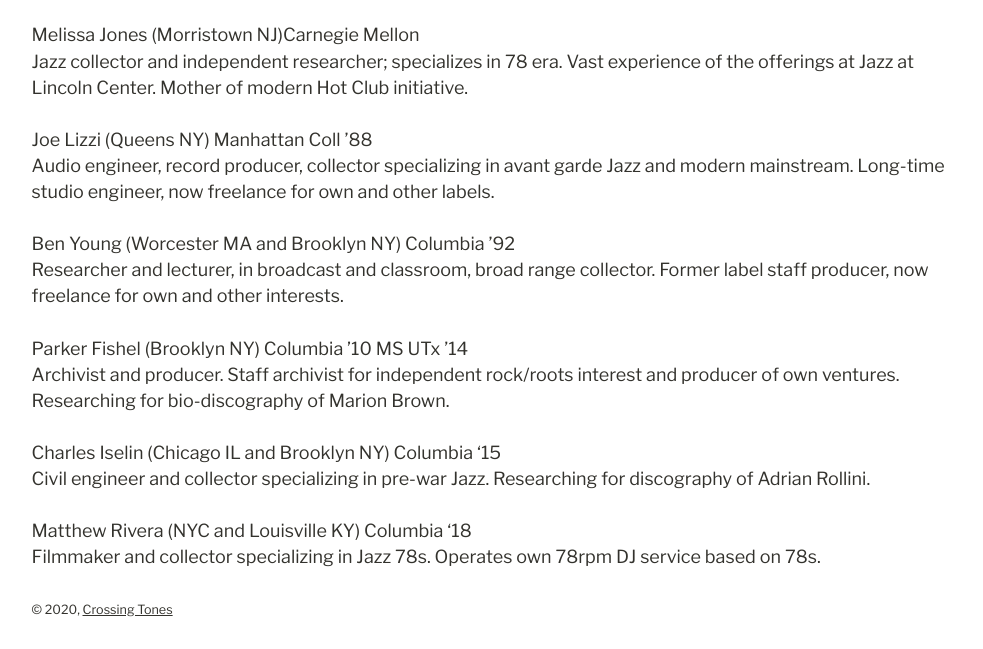
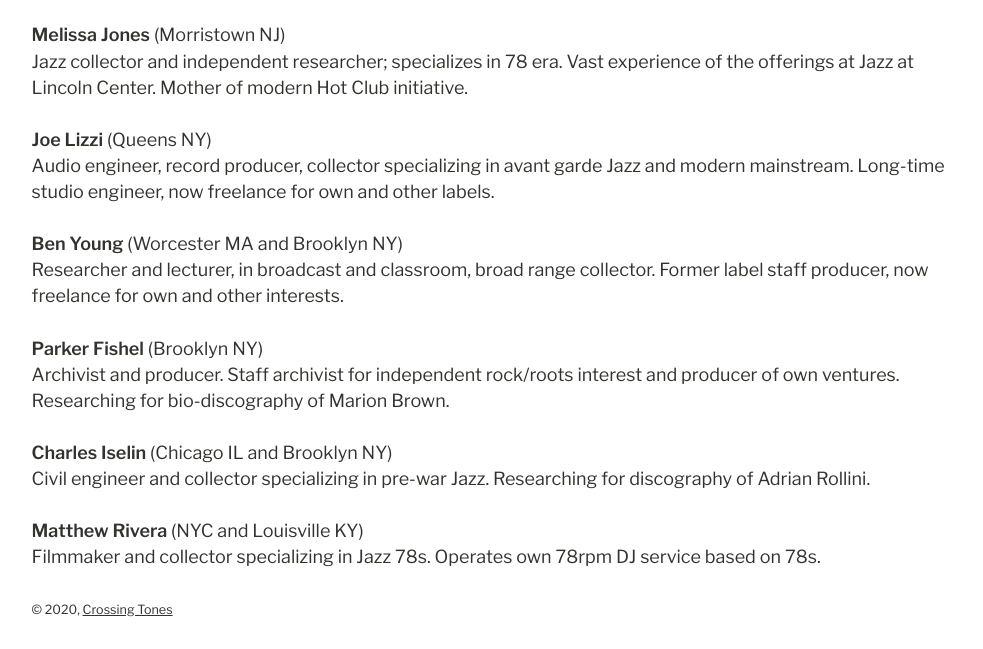
Before and after one commit to lizlove/crossing-tones, a Gatsby site: page /who-we-are in a window 1280 px wide. Shown: the part 171-820 px from the top of the page, without its empty margins (148-1131 px from the left). Built offline with nearby package versions, Linux system fonts and the light colour scheme; Gatsby itself is replaced by a stand-in of ours.

Commit message:
Fix name spacing.

```diff
--- a/src/pages/who-we-are.tsx
+++ b/src/pages/who-we-are.tsx
@@ -10,36 +10,44 @@ const WhoWeAre = (props: PageProps) => (
     <SEO title="Who We Are" />
     <h1>Who we are</h1>
     <p>
-      Melissa Jones (Morristown NJ)Carnegie Mellon
-      <br></br> Jazz collector and independent researcher; specializes in 78
-      era. Vast experience of the offerings at Jazz at Lincoln Center. Mother of
-      modern Hot Club initiative.
+      <b>Melissa Jones</b> (Morristown NJ)
+      <br></br>
+      Jazz collector and independent researcher; specializes in 78 era. Vast
+      experience of the offerings at Jazz at Lincoln Center. Mother of modern
+      Hot Club initiative.
     </p>
     <p>
-      Joe Lizzi (Queens NY) Manhattan Coll ’88 <br></br> Audio engineer, record
-      producer, collector specializing in avant garde Jazz and modern
-      mainstream. Long-time studio engineer, now freelance for own and other
-      labels.
+      <b>Joe Lizzi</b> (Queens NY)
+      <br></br>
+      Audio engineer, record producer, collector specializing in avant garde
+      Jazz and modern mainstream. Long-time studio engineer, now freelance for
+      own and other labels.
     </p>
     <p>
-      Ben Young (Worcester MA and Brooklyn NY) Columbia ’92 <br></br> Researcher
-      and lecturer, in broadcast and classroom, broad range collector. Former
-      label staff producer, now freelance for own and other interests.
+      <b>Ben Young</b> (Worcester MA and Brooklyn NY)
+      <br></br>
+      Researcher and lecturer, in broadcast and classroom, broad range
+      collector. Former label staff producer, now freelance for own and other
+      interests.
     </p>
     <p>
-      Parker Fishel (Brooklyn NY) Columbia ’10 MS UTx ’14 <br></br> Archivist
-      and producer. Staff archivist for independent rock/roots interest and
-      producer of own ventures. Researching for bio-discography of Marion Brown.
+      <b>Parker Fishel</b> (Brooklyn NY)
+      <br></br>
+      Archivist and producer. Staff archivist for independent rock/roots
+      interest and producer of own ventures. Researching for bio-discography of
+      Marion Brown.
     </p>
     <p>
-      Charles Iselin (Chicago IL and Brooklyn NY) Columbia ‘15 <br></br> Civil
-      engineer and collector specializing in pre-war Jazz. Researching for
+      <b>Charles Iselin </b>(Chicago IL and Brooklyn NY)
+      <br></br>
+      Civil engineer and collector specializing in pre-war Jazz. Researching for
       discography of Adrian Rollini.
     </p>
     <p>
-      Matthew Rivera (NYC and Louisville KY) Columbia ‘18 <br></br> Filmmaker
-      and collector specializing in Jazz 78s. Operates own 78rpm DJ service
-      based on 78s.
+      <b>Matthew Rivera</b> (NYC and Louisville KY)
+      <br></br>
+      Filmmaker and collector specializing in Jazz 78s. Operates own 78rpm DJ
+      service based on 78s.
     </p>
   </Layout>
 );
```
